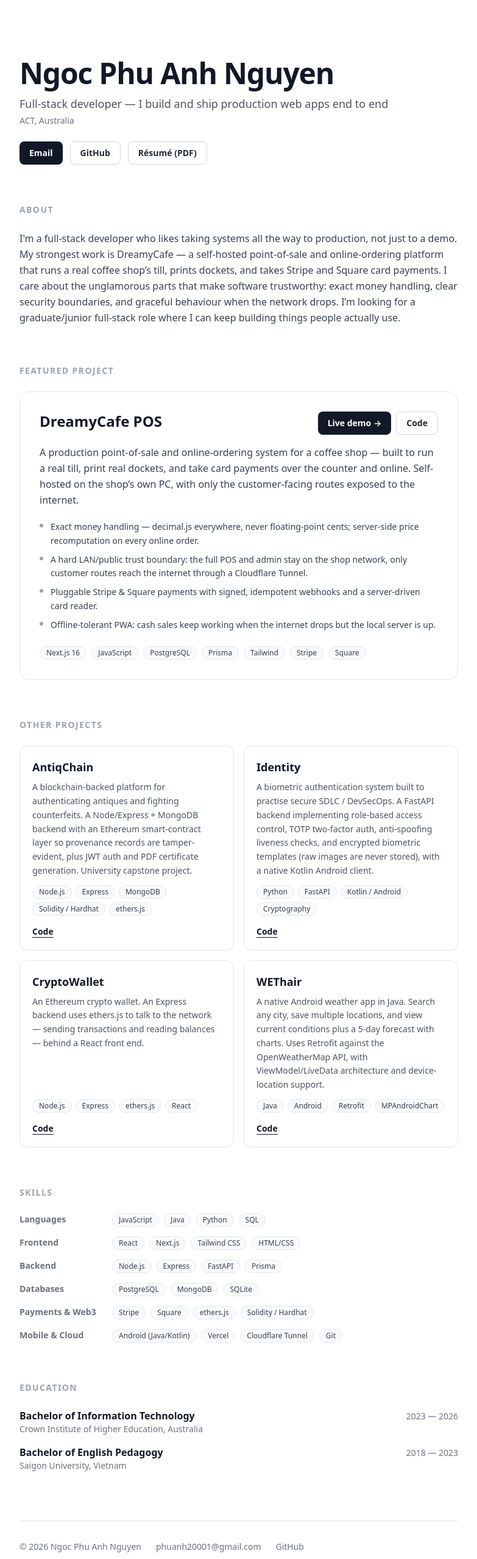
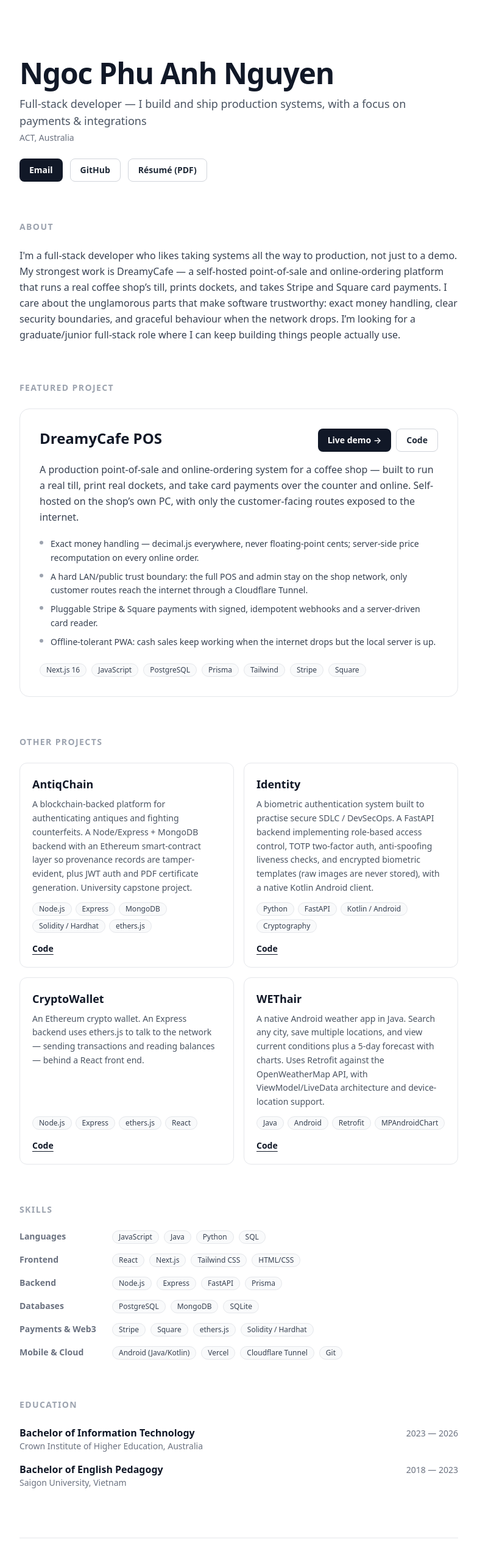
Before and after one commit to phuanh20001/portfolio, a Next.js app: page / in a window 1280 px wide. Shown: the top 2557 px of the page at 61% size, without its empty margins (248-1031 px from the left). Built offline with nearby package versions, Linux system fonts and the light colour scheme.

Commit message:
Update contact information in resume and profile data

```diff
--- a/resume.html
+++ b/resume.html
@@ -128,7 +128,7 @@
     <p class="tagline">Full-stack developer — I build and ship production systems, with a focus on payments &amp; integrations</p>
     <div class="contact">
       <span>ACT, Australia</span>
-      <a href="mailto:phuanh20001@gmail.com">phuanh20001@gmail.com</a>
+      <a href="mailto:john.phuanhnguyen.dev@gmail.com">john.phuanhnguyen.dev@gmail.com</a>
       <a href="https://github.com/phuanh20001">github.com/phuanh20001</a>
       <a href="https://johnnguyen-portfolio.vercel.app">johnnguyen-portfolio.vercel.app</a>
     </div>
--- a/src/data/profile.js
+++ b/src/data/profile.js
@@ -8,13 +8,13 @@ export const profile = {
   name: 'Ngoc Phu Anh Nguyen',
   // The one line under your name. Aim for a role + specialty, e.g.
   // "Full-stack developer — I build production web apps end to end".
-  tagline: 'Full-stack developer — I build and ship production web apps end to end',
+  tagline: 'Full-stack developer — I build and ship production systems, with a focus on payments & integrations',
   location: 'ACT, Australia',
 
   // Shown in the hero and footer. Delete any you don't use; the icons/links
   // only render for the ones you fill in.
   links: {
-    email: 'phuanh20001@gmail.com',
+    email: 'john.phuanhnguyen.dev@gmail.com',
     github: 'https://github.com/phuanh20001',
     linkedin: '',
     // Optional extras — leave '' to hide:
```
Also changed, not shown: 1 other file (tests, documents, lock files or other folders).
